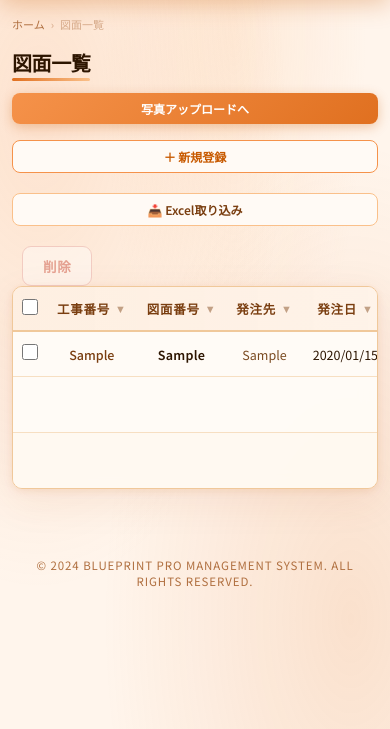
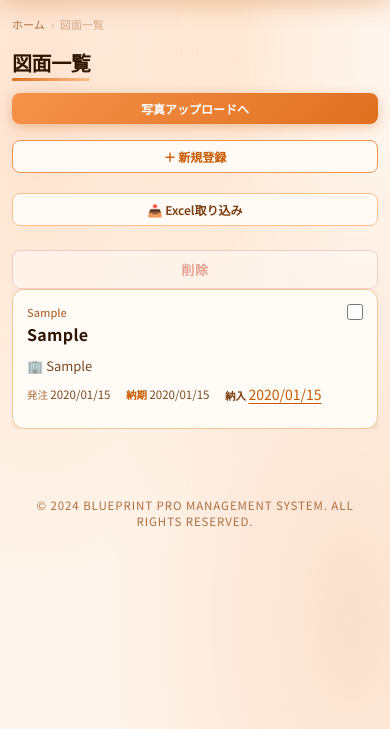
Before and after one commit to tna28312-source/band_list, a Flask app: page / in a window 390 px wide. Shown: the part 56-785 px from the top of the page. Run offline with Flask 3, Linux system fonts and the light colour scheme; a user stored in the database is signed in; tables that the repository leaves empty hold one stand-in row (values such as "Sample post").

Commit message:
スマホデザイン

```diff
--- a/app/static/css/drawing_list.css
+++ b/app/static/css/drawing_list.css
@@ -840,6 +840,179 @@
 }
 
 
+/* ─── スマホ：カード型テーブルレイアウト ─────────── */
+@media screen and (max-width: 480px) {
+
+  /* カードラッパーはスクロール不要に */
+  .card {
+    overflow-x: visible;
+    background: transparent;
+    border: none;
+    box-shadow: none;
+    -webkit-backdrop-filter: none;
+    backdrop-filter: none;
+    border-radius: 0;
+    padding: 0;
+  }
+
+  /* テーブル・thead を非表示にしてカード化 */
+  table {
+    display: block;
+    min-width: unset;
+    width: 100%;
+  }
+
+  thead {
+    display: none; /* ヘッダー行は非表示 */
+  }
+
+  tbody {
+    display: -webkit-box;
+    display: -ms-flexbox;
+    display: flex;
+    -webkit-box-orient: vertical;
+    -webkit-box-direction: normal;
+    -ms-flex-direction: column;
+    flex-direction: column;
+    gap: 10px;
+  }
+
+  /* 空行は完全非表示 */
+  .empty-row {
+    display: none;
+  }
+
+  /* 「データなし」行 */
+  tbody tr:not(.drawing-row):not(.empty-row) {
+    display: block;
+    background: rgba(255,252,248,0.92);
+    border-radius: 12px;
+    border: 1px solid var(--border);
+    box-shadow: 0 2px 8px var(--shadow-warm);
+  }
+  tbody tr:not(.drawing-row):not(.empty-row) td {
+    display: block;
+    white-space: normal;
+  }
+
+  /* 各行をカードに */
+  .drawing-row {
+    display: block;
+    background: rgba(255,252,248,0.95);
+    border-radius: 12px;
+    border: 1px solid var(--border);
+    -webkit-box-shadow: 0 2px 8px var(--shadow-warm), 0 6px 20px rgba(180,80,0,0.07);
+    box-shadow: 0 2px 8px var(--shadow-warm), 0 6px 20px rgba(180,80,0,0.07);
+    padding: 14px 14px 12px;
+    position: relative;
+  }
+
+  .drawing-row:has(.item-check:checked) {
+    background: rgba(245, 146, 74, 0.10);
+    border-color: var(--orange-warm);
+  }
+
+  /* すべての td を非表示にしてから個別に制御 */
+  .drawing-row td {
+    display: none;
+    padding: 0;
+    font-size: 13px;
+    white-space: normal;
+    text-align: left;
+    border: none;
+  }
+
+  /* チェックボックス：右上に絶対配置 */
+  .drawing-row .td-check {
+    display: block;
+    position: absolute;
+    top: 14px;
+    right: 14px;
+    width: auto;
+    padding: 0;
+    text-align: right;
+  }
+
+  /* 工事番号・図面番号：横並びで上部に */
+  .drawing-row .td-project,
+  .drawing-row .td-drawing {
+    display: inline;
+  }
+
+  /* td-project と td-drawing をラップする疑似的な処理は
+     CSSのみでは難しいため、まとめてカード上部に表示 */
+  .drawing-row .td-project {
+    display: block;
+    font-size: 11px;
+    font-weight: 500;
+    color: var(--text-muted);
+    margin-bottom: 2px;
+  }
+  .drawing-row .td-drawing {
+    display: block;
+    font-size: 16px;
+    font-weight: 700;
+    color: var(--text-primary);
+    letter-spacing: 0.02em;
+    margin-bottom: 10px;
+    padding-right: 30px; /* チェックボックスと重ならないよう */
+  }
+
+  /* 発注先 */
+  .drawing-row .td-vendor {
+    display: block;
+    font-size: 13px;
+    color: var(--text-secondary);
+    margin-bottom: 8px;
+  }
+  .drawing-row .td-vendor::before {
+    content: '🏢 ';
+    font-style: normal;
+  }
+
+  /* 発注日・納期・納入日：横並びラベル付き */
+  .drawing-row td:nth-child(5),
+  .drawing-row td:nth-child(6),
+  .drawing-row td:nth-child(7) {
+    display: inline-block;
+    font-size: 11.5px;
+    color: var(--text-secondary);
+    margin-right: 12px;
+    margin-bottom: 8px;
+  }
+
+  /* data-label を使ってラベルを付ける */
+  .drawing-row td:nth-child(5)::before { content: '発注 '; color: var(--text-muted); font-size: 10.5px; }
+  .drawing-row td:nth-child(6)::before { content: '納期 '; color: var(--orange-deep); font-size: 10.5px; font-weight: 600; }
+  .drawing-row td:nth-child(7)::before { content: '納入 '; color: var(--brown-mid); font-size: 10.5px; font-weight: 600; }
+
+  /* 操作ボタン列 */
+  .drawing-row td:last-child {
+    display: block;
+    margin-top: 4px;
+  }
+
+  .btn-deliver {
+    width: 100%;
+    padding: 9px;
+    font-size: 13px;
+    border-radius: 8px;
+    text-align: center;
+    -webkit-box-pack: center;
+    -ms-flex-pack: center;
+    justify-content: center;
+  }
+
+  /* 削除ボタンもフル幅に */
+  .btn-delete {
+    width: 100%;
+    margin-left: 0;
+    margin-top: 4px;
+    font-size: 13px;
+    border-radius: 8px;
+  }
+}
+
 /* ─── Excel取り込みボタン ────────────────────────── */
 .btn-import {
   background: var(--cream);
```
